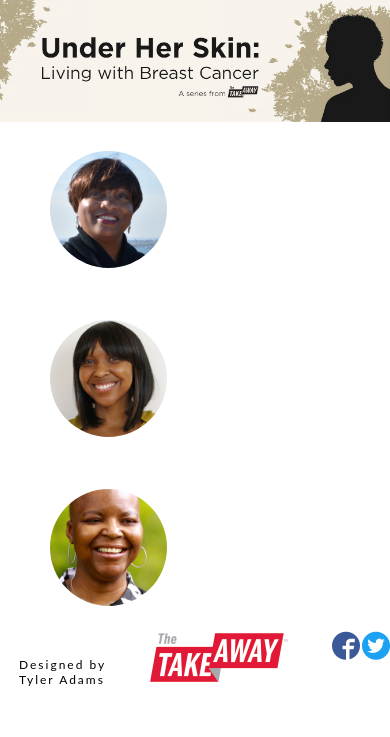
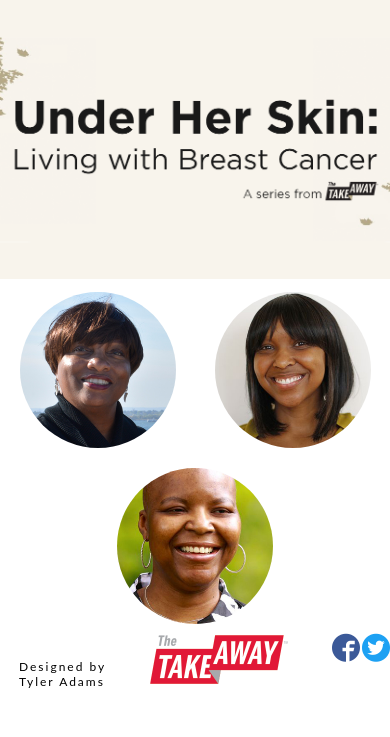
Before and after one commit to thetakeawaydev/under-her-skin, a React app: page / in a window 390 px wide. Built offline with nearby package versions, Linux system fonts and the light colour scheme; a web font is replaced by a local one.

Commit message:
smaller assets for mobile

```diff
--- a/src/Components/Hero/index.js
+++ b/src/Components/Hero/index.js
@@ -4,7 +4,14 @@ import './Hero.css';
 const Hero = () => {
 	return (
 		<header>
-			<img src="UnderHerSkin-opt.png" className="hero__poster" />
+			<picture>
+				<source media="(max-width: 40em)"
+				sizes="100vw"
+				srcSet="UnderHerSkin-mobile-opt.png 810w"
+				/>
+				<img src="UnderHerSkin-opt.png"
+				className="hero__poster" />
+			</picture>
 		</header>
 	);
 }
--- a/src/Components/Individual/Individual.css
+++ b/src/Components/Individual/Individual.css
@@ -1,11 +1,11 @@
 .individual {
   width: 30%;
   max-width: 300px;
-  /*height: 300px;*/
   border: 10px solid white;
   border-radius: 50%;
   overflow: hidden;
   position: relative;
+  cursor: pointer;
 }
 
 .individual:before {
@@ -13,6 +13,10 @@
   padding-top: 100%;
   width: 100%;
   display: block;
+}
+
+.individual:hover {
+	border-color: #b0aa82;
 }
 
 .individual__photo {
@@ -23,3 +27,16 @@
   top: 0;
   width: 100%;
 }
+
+@media screen and (max-width: 40em) {
+  .individual {
+    width: 40%;
+  }
+}
+
+@media screen and (max-width: 64em) {
+  .individual {
+    margin-left: auto;
+    margin-right: auto;
+  }
+}
--- a/src/index.css
+++ b/src/index.css
@@ -3,11 +3,19 @@ body {
   padding: 0;
   font-family: sans-serif;
   background-color: #ff9aa9;
+  font-size: 16px;
 }
 
 a {
   color: initial;
   text-decoration: none;
+}
+
+figure {
+  -webkit-margin-before: 0;
+  -webkit-margin-after: 0;
+  -webkit-margin-start: 0;
+  -webkit-margin-end: 0;
 }
 
 body {
```
Also changed, not shown: public/UnderHerSkin-mobile-opt.png (added). Lines whose indentation alone changed are shown as unchanged.
